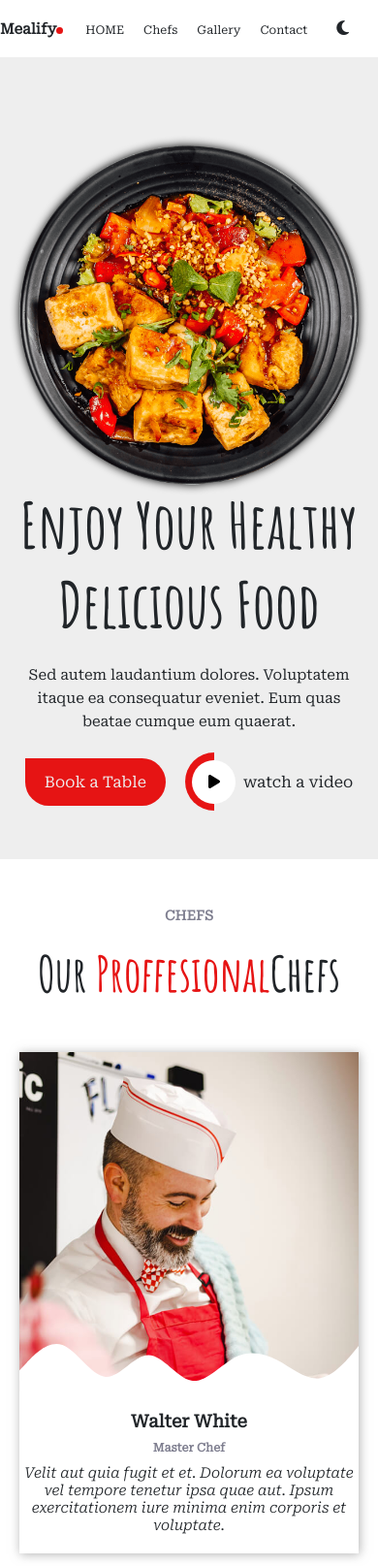
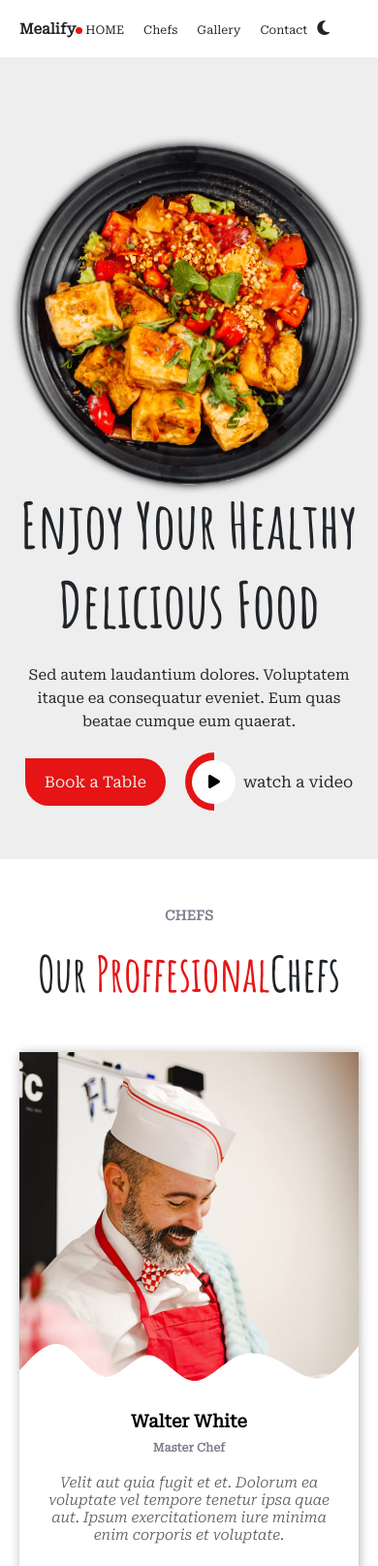
Before and after one commit to nermeen213/Mealify, a plain HTML site: page index.html in a window 390 px wide. Shown: the top 1615 px of the page at 97% size. Drawn offline with Linux system fonts and the light colour scheme.

Commit message:
five commit

```diff
--- a/css/main.css
+++ b/css/main.css
@@ -22,6 +22,7 @@ body {
 }
 
 :root {
+    --svg-color : #fff ;
     --primary-color : #EEEEEE ;
     --secondary-color : #212529 ;
     --navbar-color : #fff ;
@@ -34,6 +35,7 @@ body {
     --navbar-color : #000 ;
     --icon-color : #EC7002;
     --body-color: #202020 ;
+    --svg-color : #212529;
 }
 
 /* *********************************** */
@@ -55,7 +57,7 @@ body {
     color: var(--secondary-color);
     font-size: 30px;
     position: relative;
-    padding-right: 0 10px;
+
 
 }
 
@@ -78,7 +80,7 @@ body {
 
     width: 100%;
 
-    padding: 30px;
+    padding: 30px !important;
    display: flex;
    justify-content: space-between;
    align-items: center;
@@ -284,6 +286,7 @@ body:has(.home:target) .home-link {
     animation-name: move;
     animation-duration: .5s;
     animation-delay: .5s;
+    animation-iteration-count: infinite !important;
 
 }
 @keyframes move {
@@ -368,7 +371,7 @@ body:has(.home:target) .home-link {
 }
 #chefs .our-chefs .content {
     width: 32%;
-    background-color: var(--primary-color);
+    background-color: #fff;
     box-shadow: 1px 1px 10px #7777778e;
     overflow: hidden;
     margin-top: 30px;
@@ -381,13 +384,14 @@ body:has(.home:target) .home-link {
 #chefs .our-chefs .content p {
     font-size: 15px;
     font-style: italic;
-    color: var(--secondary-color);
+    color: #5E5D5D;
     padding-bottom: 20px;
+    margin: 10px;
 
 }
 #chefs .our-chefs .content h3 {
     font-size: 18px;
-    color: var(--secondary-color);
+    /* color: var(--secondary-color); */
     padding: 20px 15px 0;
 
 }
@@ -410,6 +414,8 @@ body:has(.home:target) .home-link {
 
     left: 0;
     right: -5;
+    /* color: var(--svg-color) !important; */
+    /* color: #E61414 !important; */
 }
 .ffffff{
     margin: 0 5px;
@@ -1041,6 +1047,10 @@ body:has(.home:target) .home-link {
         position: relative;
 
     }
+    .navbar  {
+
+        padding: 0 20px;
+    }
 
 
 
@@ -1130,9 +1140,10 @@ body:has(.home:target) .home-link {
     }
     #contact-us .container {
         width: 100%;
-        align-items: center;
+
     }
 
 
 
+
  }
--- a/index.html
+++ b/index.html
@@ -136,7 +136,7 @@
                         <h3>Walter White</h3>
                         <h5>Master Chef</h5>
                         <div class="ffffff">
-                            <p>Velit aut quia fugit et et. Dolorum ea voluptate vel tempore tenetur ipsa quae aut.
+                            <p class="ppp">Velit aut quia fugit et et. Dolorum ea voluptate vel tempore tenetur ipsa quae aut.
                                 Ipsum exercitationem iure minima enim corporis et voluptate.</p>
 
                         </div>
@@ -161,7 +161,7 @@
                         <h3>Sarah Jhonson</h3>
                         <h5>Patissier</h5>
                         <div class="ffffff">
-                            <p>Quo esse repellendus quia id. Est eum et accusantium pariatur fugit nihil minima suscipit corporis.
+                            <p class="ppp">Quo esse repellendus quia id. Est eum et accusantium pariatur fugit nihil minima suscipit corporis.
                                 Voluptate sed quas reiciendis animi neque sapiente.</p>
 
                         </div>
@@ -185,7 +185,7 @@
                         <h3>William Anderson</h3>
                         <h5>Cook</h5>
                         <div class="ffffff">
-                            <p>Vero omnis enim consequatur. Voluptas consectetur unde qui molestiae deserunt.
+                            <p class="ppp">Vero omnis enim consequatur. Voluptas consectetur unde qui molestiae deserunt.
                                 Voluptates enim aut architecto porro aspernatur molestiae modi.</p>
 
                         </div>
```
